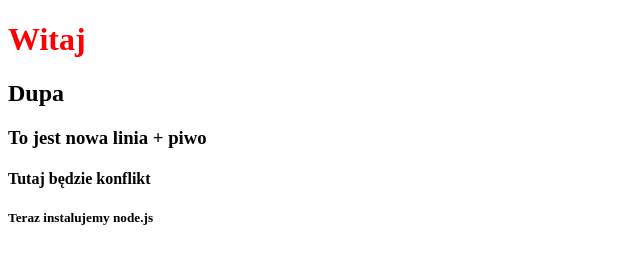
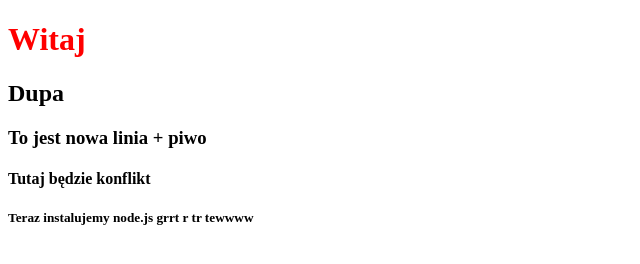
Before and after one commit to piotrbaczek/test-html, a plain HTML site: page index.html in a window 1280 px wide. Shown: the full height of the page, 0-640 px from the left. Drawn offline with Linux system fonts and the light colour scheme.

Commit message:
Change the h5 line

```diff
--- a/index.html
+++ b/index.html
@@ -8,6 +8,6 @@
 <h2>Dupa</h2>
 <h3>To jest nowa linia + piwo</h3>
 <h4>Tutaj będzie konflikt</h4>
-<h5>Teraz instalujemy node.js</h5>
+<h5>Teraz instalujemy node.js grrt r tr tewwww</h5>
 </body>
 </html>
```
